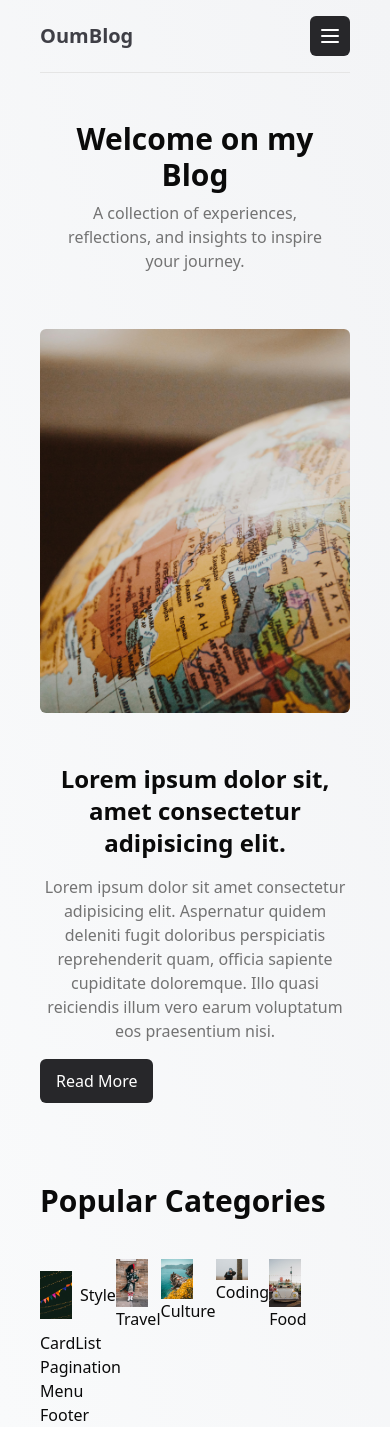
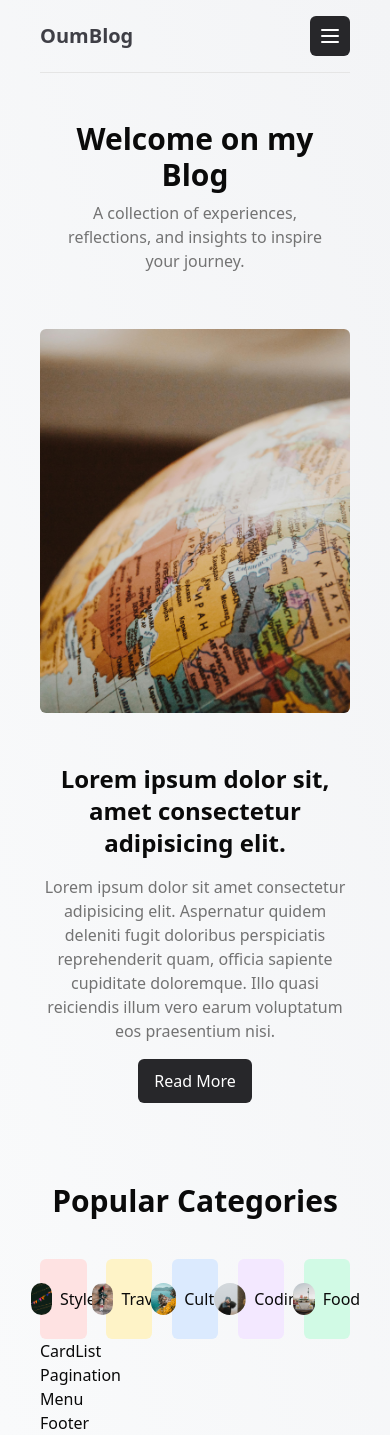
Before and after one commit to OumB2021/Oumblog, a Next.js app: page / in a window 390 px wide. Built offline with nearby package versions, Linux system fonts and the light colour scheme.

Commit message:
categories responsiveness

```diff
--- a/components/auth-links/auth-links.tsx
+++ b/components/auth-links/auth-links.tsx
@@ -13,7 +13,7 @@ function AuthLinks({ className }: { className?: string }) {
         <Link
           href="/login"
           className={cn(
-            "bg-zinc-800 dark:bg-zinc-100 px-4 py-[10px] text-white dark:text-zinc-800 font-medium rounded-md",
+            "bg-zinc-800 px-4 py-[10px] text-white  font-medium rounded-md",
             className
           )}
         >
@@ -24,7 +24,7 @@ function AuthLinks({ className }: { className?: string }) {
           <Link href="/write">Write</Link>
           className=
           {cn(
-            "bg-zinc-800 dark:bg-zinc-100 px-4 py-[10px] text-white dark:text-zinc-800 font-medium rounded-md",
+            "bg-zinc-800 px-4 py-[10px] text-white  font-medium rounded-md",
             className
           )}
         </div>
--- a/components/category-list/index.tsx
+++ b/components/category-list/index.tsx
@@ -4,36 +4,77 @@ import Link from "next/link";
 function CategoryList() {
   return (
     <div className="mt-20">
-      <h1 className="text-3xl font-bold">Popular Categories</h1>
-      <div className="flex mt-10">
-        <Link href="/blog?cat=style" className="flex items-center gap-2">
-          <Image src="/style.png" alt="" width={32} height={32} className="" />{" "}
+      <h1 className="text-3xl font-bold text-center md:text-left">
+        Popular Categories
+      </h1>
+      <div className="flex flex-wrap justify-between mt-10 ">
+        <Link
+          href="/blog?cat=style"
+          className="flex items-center gap-2 w-[15%] h-[80px] bg-red-100 rounded-md justify-center"
+        >
+          <Image
+            src="/style.png"
+            alt=""
+            width={32}
+            height={32}
+            className="rounded-full object-cover h-8 w-8"
+          />
           Style
         </Link>
 
-        <Link href="/blog?cat=style">
-          <Image src="/travel.png" alt="" width={32} height={32} className="" />{" "}
+        <Link
+          href="/blog?cat=style"
+          className="flex items-center gap-2 w-[15%] h-[80px] bg-yellow-100 rounded-md justify-center"
+        >
+          <Image
+            src="/travel.png"
+            alt=""
+            width={32}
+            height={32}
+            className="rounded-full object-cover h-8 w-8"
+          />
           Travel
         </Link>
 
-        <Link href="/blog?cat=style">
+        <Link
+          href="/blog?cat=style"
+          className="flex items-center gap-2 w-[15%] h-[80px] bg-blue-100 rounded-md justify-center"
+        >
           <Image
             src="/culture.png"
             alt=""
             width={32}
             height={32}
-            className=""
+            className="rounded-full object-cover h-8 w-8"
           />
           Culture
         </Link>
 
-        <Link href="/blog?cat=style">
-          <Image src="/coding.png" alt="" width={32} height={32} className="" />{" "}
+        <Link
+          href="/blog?cat=style"
+          className="flex items-center gap-2 w-[15%] h-[80px] bg-purple-100 rounded-md justify-center"
+        >
+          <Image
+            src="/coding.png"
+            alt=""
+            width={32}
+            height={32}
+            className="rounded-full object-cover h-8 w-8"
+          />
           Coding
         </Link>
 
-        <Link href="/blog?cat=style">
-          <Image src="/food.png" alt="" width={32} height={32} className="" />{" "}
+        <Link
+          href="/blog?cat=style"
+          className="flex items-center gap-2 w-[15%] h-[80px] bg-emerald-100 rounded-md justify-center"
+        >
+          <Image
+            src="/food.png"
+            alt=""
+            width={32}
+            height={32}
+            className="rounded-full object-cover h-8 w-8"
+          />
           Food
         </Link>
       </div>
--- a/components/featured/index.tsx
+++ b/components/featured/index.tsx
@@ -27,7 +27,7 @@ function Featured() {
         </div>
 
         {/* Image */}
-        <div className="flex-1 flex items-start flex-col gap-4 text-center md:text-left">
+        <div className=" justify-center flex-1 flex md:items-start items-center flex-col gap-4 text-center md:text-left">
           <h1 className="text-2xl md:text-4xl font-bold">
             Lorem ipsum dolor sit, amet consectetur adipisicing elit.
           </h1>
```
